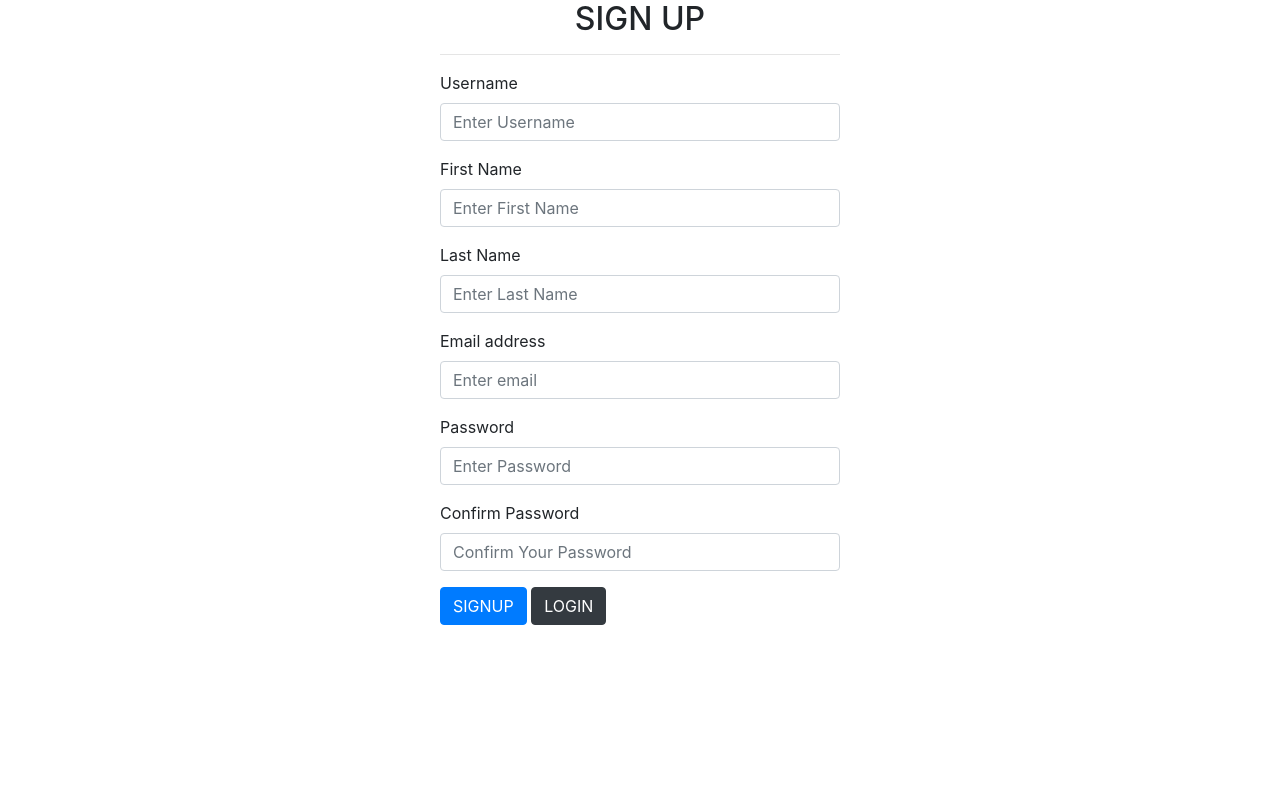
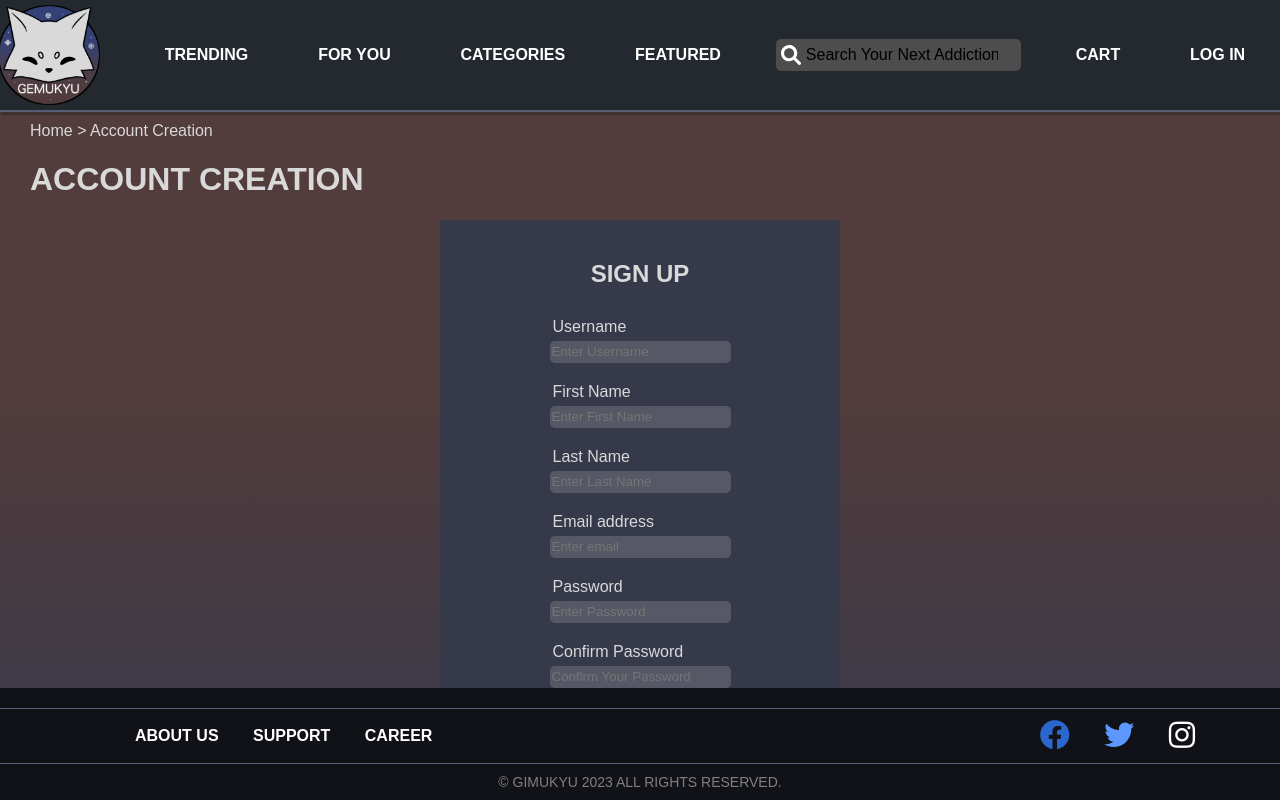
Before and after one commit to KimberlyJFlores/gemukyu.github.io, a Django app: page /register in a window 1280 px wide. Run offline with Django 4.2, Linux system fonts and the light colour scheme; some libraries are stand-ins or nearby versions.

Commit message:
Register (#8)
* fixes

* fix

* registration page css

* change

---------

Co-authored-by: AndMan9919 <roomboy222@gmail.com>

```diff
--- a/Gemukyu/urls.py
+++ b/Gemukyu/urls.py
@@ -29,5 +29,6 @@ urlpatterns = [
     path("register", views.register, name="register"),
     path("login_user", views.login_user, name="login_user"),
     path("logout_user", views.logout_user, name="logout_user"),
+    path('account/',views.account_page,name='account'),
     ]
 urlpatterns += staticfiles_urlpatterns()
--- a/Gemukyu_App/static/home.css
+++ b/Gemukyu_App/static/home.css
@@ -58,10 +58,11 @@ line{
 }
 .bottomcontainer{
     width: auto;
-    display: flex;
+    display: block;
     flex-wrap: wrap;
     flex: 0 0 auto;
     margin-top: 10px;
+    margin-bottom: 30px;
     padding-top:5px;
     width: auto;
     height: 500px;
@@ -95,6 +96,7 @@ select {
     background: linear-gradient(0deg, rgb(17, 18, 23) 0%, rgb(54, 57, 74) 50%);
     justify-content: center;
     overflow-y: scroll;
+    display: block;
 }
 .gamecard{
     background-color: #24282f;
--- /dev/null
+++ b/Gemukyu_App/static/registration.css
@@ -0,0 +1,87 @@
+body {
+    background-color: #523C3C;
+    height: 100%;
+    font-family: 'Arial';
+    background: linear-gradient(0deg, rgba(54,57,74,1) 0%, rgba(82,60,60,1) 50%);
+    background-attachment: fixed;
+    color: #d9d9d9;
+    align-items: center;
+}
+.formcontainer{
+    display: flex;
+    flex-direction: column;
+    flex-wrap: wrap;
+    margin: auto;
+    align-items: center;
+    width: 400px;
+    height: auto;
+    background-color: #36394A;
+    margin-top: 20px;
+    padding-top: 20px;
+}
+.field{
+    margin-bottom: 10px;
+    background-color: #565965;
+    border-style: outset;
+    border: none;
+    height: 20px;
+    border-radius: 5px;
+}
+text{
+    color:gray;
+    margin-bottom: 20px;
+    width: 185px;
+}
+button{
+    font-size: x-large;
+    background-color: #24282f;
+    color :#d9d9d9;
+    padding-left: 10%;
+    padding-right: 10%;
+    padding-top: 5px;
+    padding-bottom: 5px;
+    border: none;
+    cursor: pointer;
+    outline: none;
+    margin: auto;
+    display: block;
+}
+.bottomtext{
+    color:#93A9C1;
+}
+a:visited{
+    color: #536ed8;
+}
+label{
+    color:#d9d9d9;
+    width: 175px;
+    padding-top: 10px;
+    padding-bottom: 5px;
+}
+.formgroup{
+    display: flex;
+    flex-direction: column;
+    justify-content: left;
+    align-items: center;
+    width: auto;
+}
+title{
+    color:gray;
+}
+.buttoncontainer{
+    padding-top: 30px;
+    display: flex;
+    flex-direction: row;
+    justify-content: space-between;
+    width: 200px;
+    align-items: center;
+    padding-bottom: 30px;
+}
+.login{
+    color: blue;
+}
+footer{
+    position: absolute;
+    bottom: 0;
+    width: 100%;
+}
--- a/Gemukyu_App/templates/home.html
+++ b/Gemukyu_App/templates/home.html
@@ -2,6 +2,8 @@
 <html>
 <head>
         {% include "header.html" %}
+</head>
+<body>
     {% load static %}
     <link rel="stylesheet" type="text/css" href="{% static 'home.css' %}">
     <div class="gamebanner">
@@ -53,11 +55,11 @@
             {% endfor %}
         </div>
     </div>
+    {% include "footer.html" %}
 <script>
     function log(){
         console.log("Works");
     }
 </script>
 </body>
-{% include "footer.html" %}
 </html>
--- a/Gemukyu_App/templates/registration.html
+++ b/Gemukyu_App/templates/registration.html
@@ -1,60 +1,63 @@
 <!doctype html>
+<head>
+    {% load static %}
+    <link rel="stylesheet" type="text/css" href="{% static 'registration.css' %}">
 	<html lang="en">
+</head>
+<header>
+	{% include "header.html" %}
+</header>
+<body>
+<div style="padding-left:30px">
+	<div style="padding-top:10px">
+	Home &gt; Account Creation
+	</div>
+	<h1>
+	ACCOUNT CREATION
+	</h1>
+</div>
 
-<head>
-	<!-- Required meta tags -->
-	<meta charset="utf-8">
-	<meta name="viewport" content="width=device-width, initial-scale=1, shrink-to-fit=no">
-
-	<!-- Bootstrap CSS -->
-	<link rel="stylesheet" href="https://maxcdn.bootstrapcdn.com/bootstrap/4.0.0/css/bootstrap.min.css"
-		integrity="sha384-Gn5384xqQ1aoWXA+058RXPxPg6fy4IWvTNh0E263XmFcJlSAwiGgFAW/dAiS6JXm" crossorigin="anonymous">
-
-	<title>SIGNUP</title>
-</head>
-
-<body>
+<div class="formcontainer">
 	<form action="register" method="POST" class="form-horizontal">
 		{% csrf_token%}
-		<div class="mx-auto" style="width: 400px;">
-
 			<div class="col-xs-8 col-xs-offset-4">
 				<h2 style="text-align:center;">SIGN UP</h2>
 			</div>
-			<hr />
-			<div class="form-group">
+			<div class="formgroup" >
 				<label for="username">Username</label>
-				<input type="text" class="form-control" name="username" id="username" placeholder="Enter Username"
+				<input class="field" type="text" name="username" id="username" placeholder="Enter Username"
 					Required>
 			</div>
-			<div class="form-group">
-				<label for="fanme">First Name</label>
-				<input type="text" class="form-control" name="first_name" id="first_name" placeholder="Enter First Name"
+			<div class="formgroup">
+				<label for="first_name">First Name</label>
+				<input class="field" type="text" name="first_name" id="first_name" placeholder="Enter First Name"
 					Required>
 			</div>
-			<div class="form-group">
-				<label for="lname">Last Name</label>
-				<input type="text" class="form-control" name="last_name" id="last_name" placeholder="Enter Last Name"
+			<div class="formgroup">
+				<label for="last_name">Last Name</label>
+				<input class="field" type="text" name="last_name" id="last_name" placeholder="Enter Last Name"
 					Required>
 			</div>
-			<div class="form-group">
+			<div class="formgroup">
 				<label for="email">Email address</label>
-				<input type="email" class="form-control" name="email" id="email" placeholder="Enter email" Required>
+				<input class="field" type="email" name="email" id="email" placeholder="Enter email" Required>
 			</div>
-			<div class="form-group">
+			<div class="formgroup">
 				<label for="password">Password</label>
-				<input type="password" class="form-control" name="password" id="password" placeholder="Enter Password"
+				<input class="field" type="password" name="password" id="password" placeholder="Enter Password"
 					Required>
 			</div>
-			<div class="form-group">
+			<div class="formgroup">
 				<label for="confirm_password">Confirm Password</label>
-				<input type="password" class="form-control" name="confirm_password" id="confirm_password"
+				<input class="field" type="confirm_password" name="confirm_password" id="confirm_password"
 					placeholder="Confirm Your Password" Required>
 			</div>
-			<button type="submit" class="btn btn-primary">SIGNUP</button>
-			<a class="btn btn-dark" href="login_user" role="button">LOGIN</a>
+			<div class="buttoncontainer" >
+				<button type="submit">SIGNUP</button>
+				<a class="login" href="login_user" role="button">LOGIN</a>
 			</div>
 	</form>
+</div>
 <div class="form-group">
 	{% for message in messages %}
 	<div class="alert alert-danger" role="alert">
@@ -74,6 +77,8 @@
 	<script src="https://maxcdn.bootstrapcdn.com/bootstrap/4.0.0/js/bootstrap.min.js"
 		integrity="sha384-JZR6Spejh4U02d8jOt6vLEHfe/JQGiRRSQQxSfFWpi1MquVdAyjUar5+76PVCmYl"
 		crossorigin="anonymous"></script>
+	<footer>
+	{% include "footer.html" %}
+	</footer>
 </body>
-
 </html>
--- a/Gemukyu_App/views.py
+++ b/Gemukyu_App/views.py
@@ -33,6 +33,9 @@ def game_page(request):
     for game in games:
         print(f"Title: {game.title}, Description: {game.description}, Publisher: {game.release_date}")
     return render(request,'game_page.html', {'games': games})
+
+def account_page(request):
+    return render(request,'account.html');
 
 #TODO Needs user_id and game_id, cart_id is autofield
 
```
Also changed, not shown: Gemukyu_App/static/account.css (+47 -0 lines), Gemukyu_App/templates/account.html (+31 -0 lines). Lines whose indentation alone changed are shown as unchanged.
